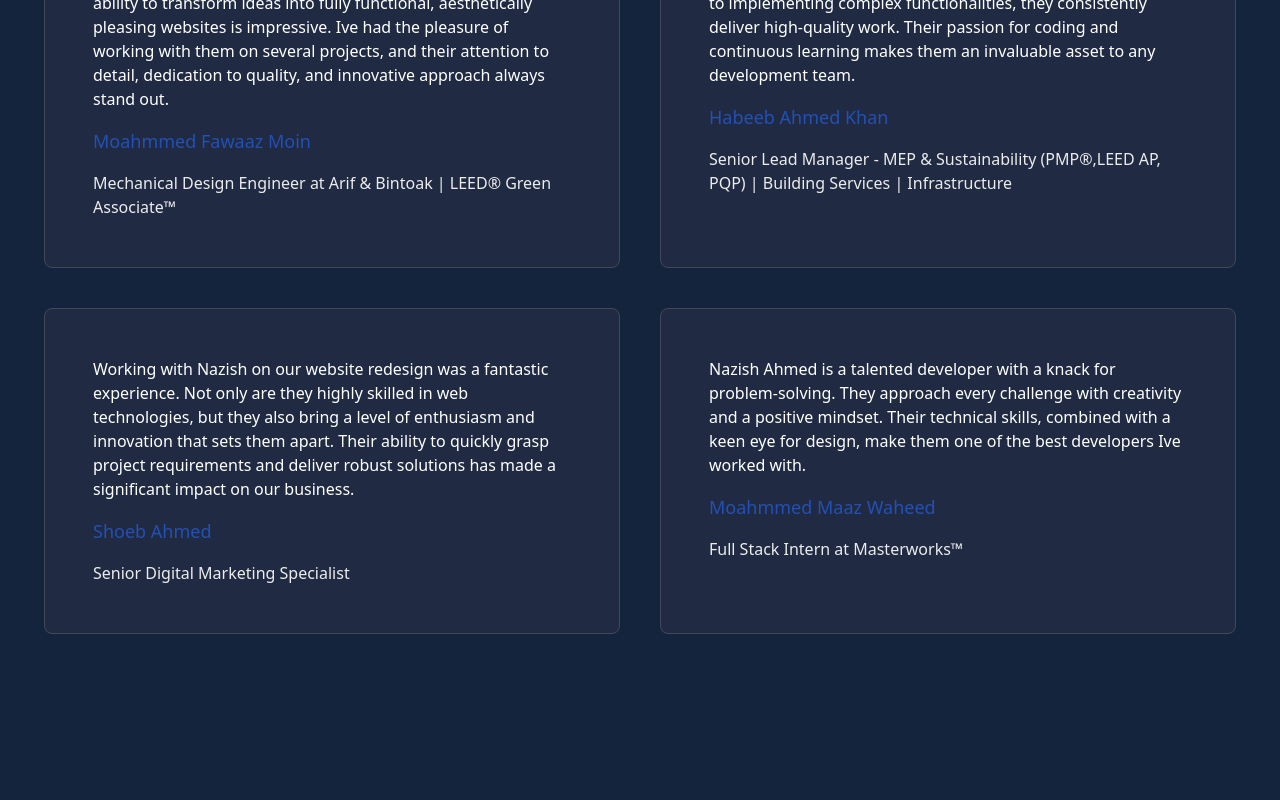
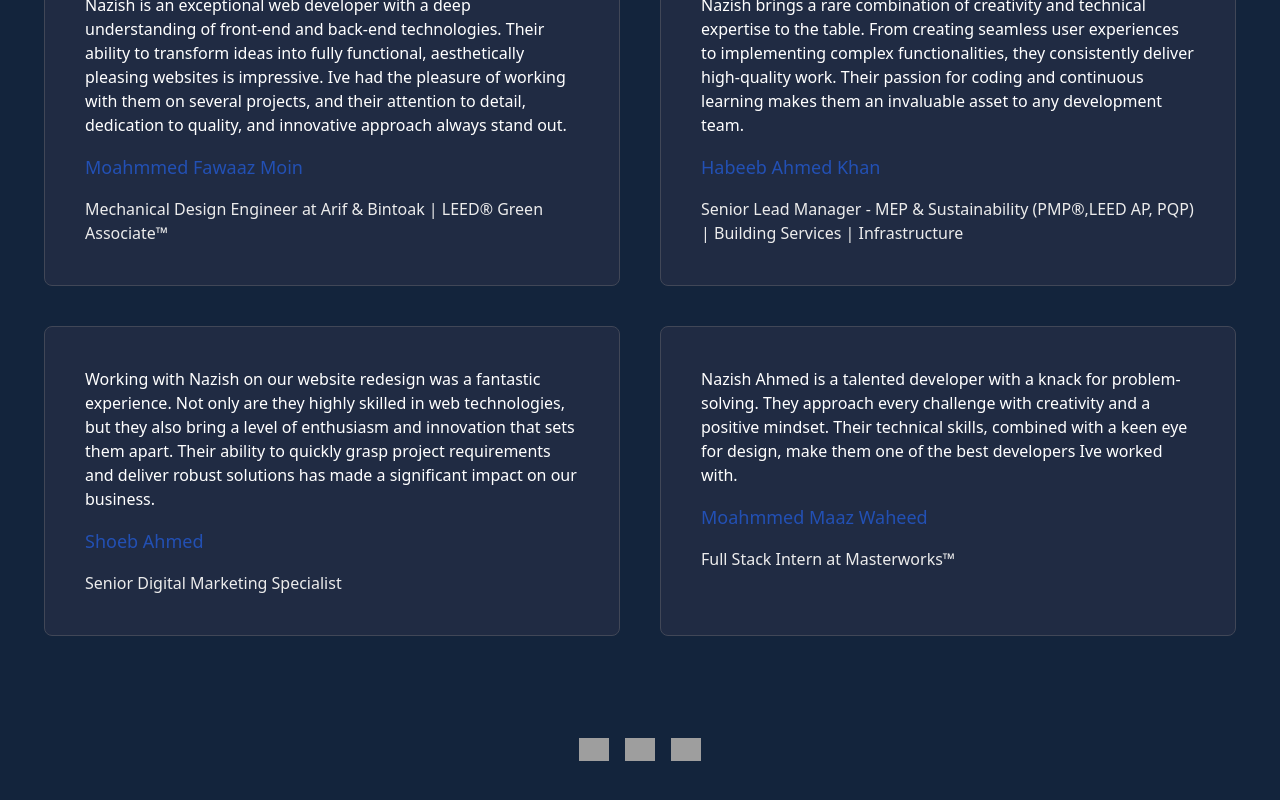
Before and after one commit to nazish-16/realfrezz, a Next.js app: page / in a window 1280 px wide. Shown: the part 2575-3375 px from the top of the page. Before the commit the page ends 3229 px from the top, so only its background shows below. Built offline with nearby package versions, Linux system fonts and the light colour scheme; grey boxes are pictures that could not be loaded.

Commit message:
minor changes

```diff
--- a/app/page.tsx
+++ b/app/page.tsx
@@ -3,6 +3,7 @@ import Navbar from "@/components/Navbar";
 import About from "@/components/About";
 import Tech from "@/components/Tech";
 import Testimonials from "@/components/Testimonials";
+import Footer from "@/components/Footer";
 
 export default function Home() {
   return (
@@ -12,6 +13,7 @@ export default function Home() {
         <About/>
         <Tech/>
         <Testimonials/>
+        <Footer/>
       </div>
   );
 }
--- /dev/null
+++ b/components/Footer.tsx
@@ -0,0 +1,20 @@
+import React from 'react'
+import Link from 'next/link'
+
+const Footer = () => {
+    return (
+        <div className='md:py-20 flex flex-row items-center justify-center relative md:top-20 top-[1300px] m-10' id='contact'>
+            <Link href="https://github.com/nazish-16">
+                <img src="https://img.icons8.com/?size=100&id=3tC9EQumUAuq&format=png&color=FFFFFF" alt="github" width={30} className='m-2 hover:translate-y-[-2px] transition' />
+            </Link>
+            <Link href="patreon.com/user?u=60690928">
+                <img src="https://img.icons8.com/?size=100&id=tIshI0hyXw3f&format=png&color=FFFFFF" alt="github" width={30} className='m-2 hover:translate-y-[-2px] transition' />
+            </Link>
+            <Link href="https://www.linkedin.com/in/nazish-ahmed-920b9a245/">
+                <img src="https://img.icons8.com/?size=100&id=8808&format=png&color=FFFFFF" alt="Linkedin" width={30} className='m-2 hover:translate-y-[-2px] transition' />
+            </Link>
+        </div>
+    )
+}
+
+export default Footer
--- a/components/Tech.tsx
+++ b/components/Tech.tsx
@@ -7,7 +7,7 @@ const Tech = () => {
                 <p className='font-mono tracking-tight text-6xl sm:text-2xl text-white text-center lg:text-start font-extrabold'><span className='text-transparent text-4xl lg:text-5xl bg-clip-text bg-gradient-to-r from-[#0d9cf6] to-[#00c7bd]'>My Skills</span><br className='md:hidden' /></p>
             </div>
             <div className='grid grid-cols-1 lg:grid-cols-2 xl:grid-cols-3 mt-2 md:mt-10'>
-                <div className='bg-[#18354d80] m-7 md:m-5 rounded-md border border-[#324050] p-5 w-[26rem] text-white font-mono hover:scale-105 transition-all'>
+                <div className='bg-[#18354d80] m-7 md:m-5 rounded-md border border-[#324050] p-5 w-[20rem] md:w-[26rem] text-white font-mono hover:scale-105 transition-all'>
                 <div className='flex flex-row justify-between'>
                     <div>
                         <h1 className='mb-2'>Frontend Development</h1>
@@ -20,7 +20,7 @@ const Tech = () => {
                         <div className="bg-blue-600 h-2.5 rounded-full w-5/6"></div>
                     </div>
                 </div>
-                <div className='bg-[#18354d80] m-7 md:m-5 rounded-md border border-[#324050] p-5 w-[26rem] text-white font-mono hover:scale-105 transition-all'>
+                <div className='bg-[#18354d80] m-7 md:m-5 rounded-md border border-[#324050] p-5 w-[20rem] md:w-[26rem] text-white font-mono hover:scale-105 transition-all'>
                 <div className='flex flex-row justify-between'>
                     <div>
                         <h1 className='mb-2'>iOS App Development</h1>
@@ -33,7 +33,7 @@ const Tech = () => {
                         <div className="bg-blue-600 h-2.5 rounded-full w-2/4"></div>
                     </div>
                 </div>
-                <div className='bg-[#18354d80] m-7 md:m-5 rounded-md border border-[#324050] p-5 w-[26rem] text-white font-mono hover:scale-105 transition-all'>
+                <div className='bg-[#18354d80] m-7 md:m-5 rounded-md border border-[#324050] p-5 w-[20rem] md:w-[26rem] text-white font-mono hover:scale-105 transition-all'>
                 <div className='flex flex-row justify-between'>
                     <div>
                         <h1 className='mb-2'>React Development</h1>
@@ -47,7 +47,7 @@ const Tech = () => {
                     </div>
 
                 </div>
-                <div className='bg-[#18354d80] m-7 md:m-5 rounded-md border border-[#324050] p-5 w-[26rem] text-white font-mono hover:scale-105 transition-all'>
+                <div className='bg-[#18354d80] m-7 md:m-5 rounded-md border border-[#324050] p-5 w-[20rem] md:w-[26rem] text-white font-mono hover:scale-105 transition-all'>
                 <div className='flex flex-row justify-between'>
                     <div>
                         <h1 className='mb-2'>Android App Development</h1>
@@ -60,7 +60,7 @@ const Tech = () => {
                         <div className="bg-blue-600 h-2.5 rounded-full w-4/6"></div>
                     </div>
                 </div>
-                <div className='bg-[#18354d80] m-7 md:m-5 rounded-md border border-[#324050] p-5 w-[26rem] text-white font-mono hover:scale-105 transition-all'>
+                <div className='bg-[#18354d80] m-7 md:m-5 rounded-md border border-[#324050] p-5 w-[20rem] md:w-[26rem] text-white font-mono hover:scale-105 transition-all'>
                 <div className='flex flex-row justify-between'>
                     <div>
                         <h1 className='mb-2'>Leadership Skills</h1>
--- a/components/Testimonials.tsx
+++ b/components/Testimonials.tsx
@@ -2,27 +2,27 @@ import React from 'react'
 
 const Testimonials = () => {
   return (
-    <div className='h-screen items-center flex flex-col justify-center relative top-[700px] md:top-[90px]'>
+    <div className='h-screen items-center flex flex-col justify-center relative top-[700px] md:top-[120px] lg:[90px]'>
         <div>
             <h1 className='font-extrabold font-mono text-transparent text-4xl lg:text-5xl bg-clip-text bg-gradient-to-r from-[#0d9cf6] to-[#00c7bd]'>Testimonials</h1>
         </div>
         <div className='mt-10 grid grid-cols-1 md:grid-cols-2'>
-            <div className='max-w-xl p-10 bg-[#202b43] rounded-lg border border-[#414757] m-5 transition-all hover:scale-105'>
+            <div className='max-w-xl p-8 bg-[#202b43] rounded-lg border border-[#414757] m-5 transition-all hover:scale-105'>
                 <p className='text-white p-2'>Nazish is an exceptional web developer with a deep understanding of front-end and back-end technologies. Their ability to transform ideas into fully functional, aesthetically pleasing websites is impressive. Ive had the pleasure of working with them on several projects, and their attention to detail, dedication to quality, and innovative approach always stand out.</p>
                 <h1 className='text-[#2463ebab] p-2 text-lg'>Moahmmed Fawaaz Moin</h1>
                 <h3 className='text-[#ececec] p-2'>Mechanical Design Engineer at Arif & Bintoak | LEED® Green Associate™</h3>
             </div>
-            <div className='max-w-xl p-10 bg-[#202b43] rounded-lg border border-[#414757] m-5 transition-all hover:scale-105'>
+            <div className='max-w-xl p-8 bg-[#202b43] rounded-lg border border-[#414757] m-5 transition-all hover:scale-105'>
                 <p className='text-white p-2'>Nazish brings a rare combination of creativity and technical expertise to the table. From creating seamless user experiences to implementing complex functionalities, they consistently deliver high-quality work. Their passion for coding and continuous learning makes them an invaluable asset to any development team.</p>
                 <h1 className='text-[#2463ebab] p-2 text-lg'>Habeeb Ahmed Khan</h1>
                 <h3 className='text-[#ececec] p-2'>Senior Lead Manager - MEP & Sustainability (PMP®,LEED AP, PQP) | Building Services | Infrastructure</h3>
             </div>
-            <div className='max-w-xl p-10 bg-[#202b43] rounded-lg border border-[#414757] m-5 transition-all hover:scale-105'>
+            <div className='max-w-xl p-8 bg-[#202b43] rounded-lg border border-[#414757] m-5 transition-all hover:scale-105'>
                 <p className='text-white p-2'>Working with Nazish on our website redesign was a fantastic experience. Not only are they highly skilled in web technologies, but they also bring a level of enthusiasm and innovation that sets them apart. Their ability to quickly grasp project requirements and deliver robust solutions has made a significant impact on our business.</p>
                 <h1 className='text-[#2463ebab] p-2 text-lg'>Shoeb Ahmed</h1>
                 <h3 className='text-[#ececec] p-2'>Senior Digital Marketing Specialist</h3>
             </div>
-            <div className='max-w-xl p-10 bg-[#202b43] rounded-lg border border-[#414757] m-5 transition-all hover:scale-105'>
+            <div className='max-w-xl p-8 bg-[#202b43] rounded-lg border border-[#414757] m-5 transition-all hover:scale-105'>
                 <p className='text-white p-2'>Nazish Ahmed is a talented developer with a knack for problem-solving. They approach every challenge with creativity and a positive mindset. Their technical skills, combined with a keen eye for design, make them one of the best developers Ive worked with.</p>
                 <h1 className='text-[#2463ebab] p-2 text-lg'>Moahmmed Maaz Waheed</h1>
                 <h3 className='text-[#ececec] p-2'>Full Stack Intern at Masterworks™</h3>
```
